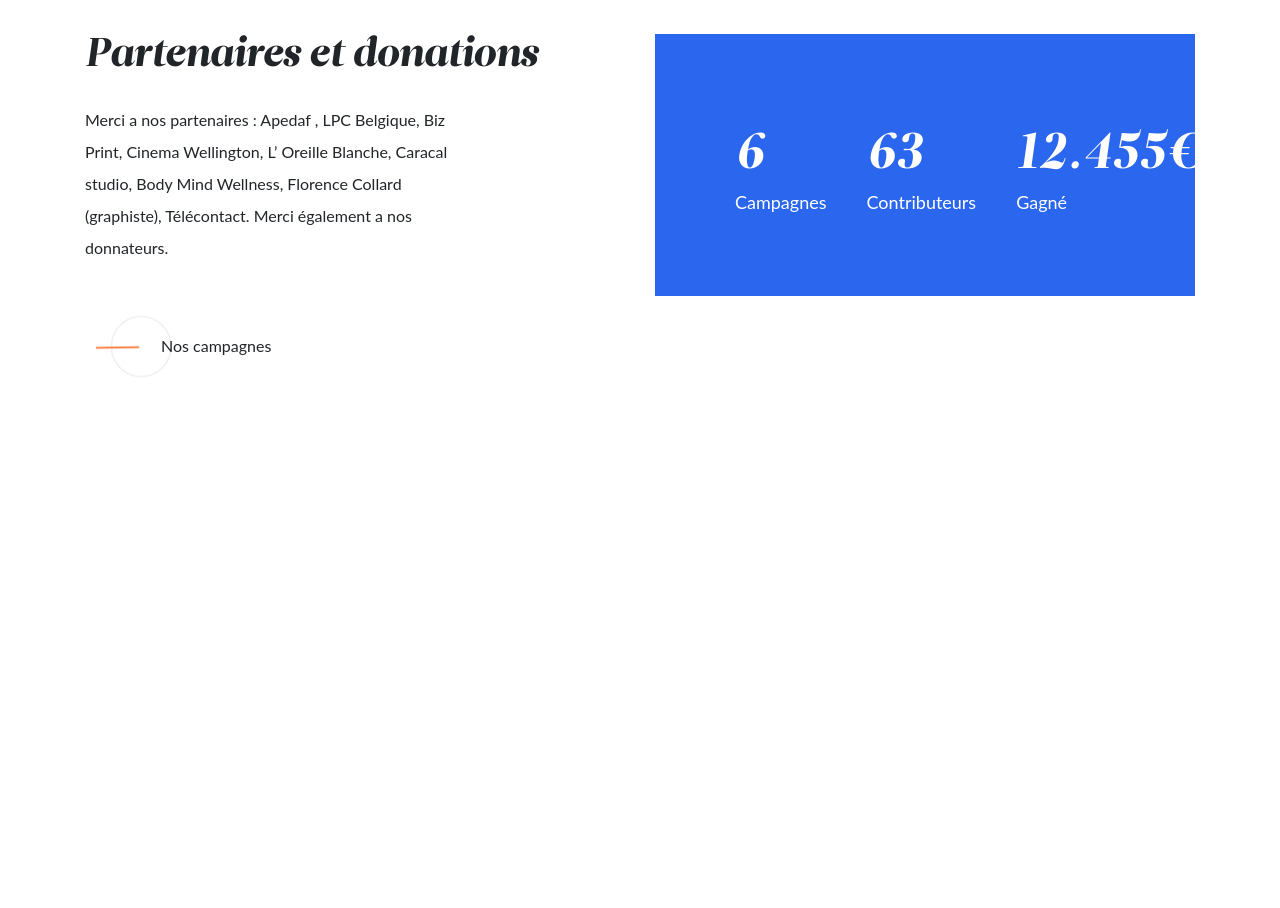
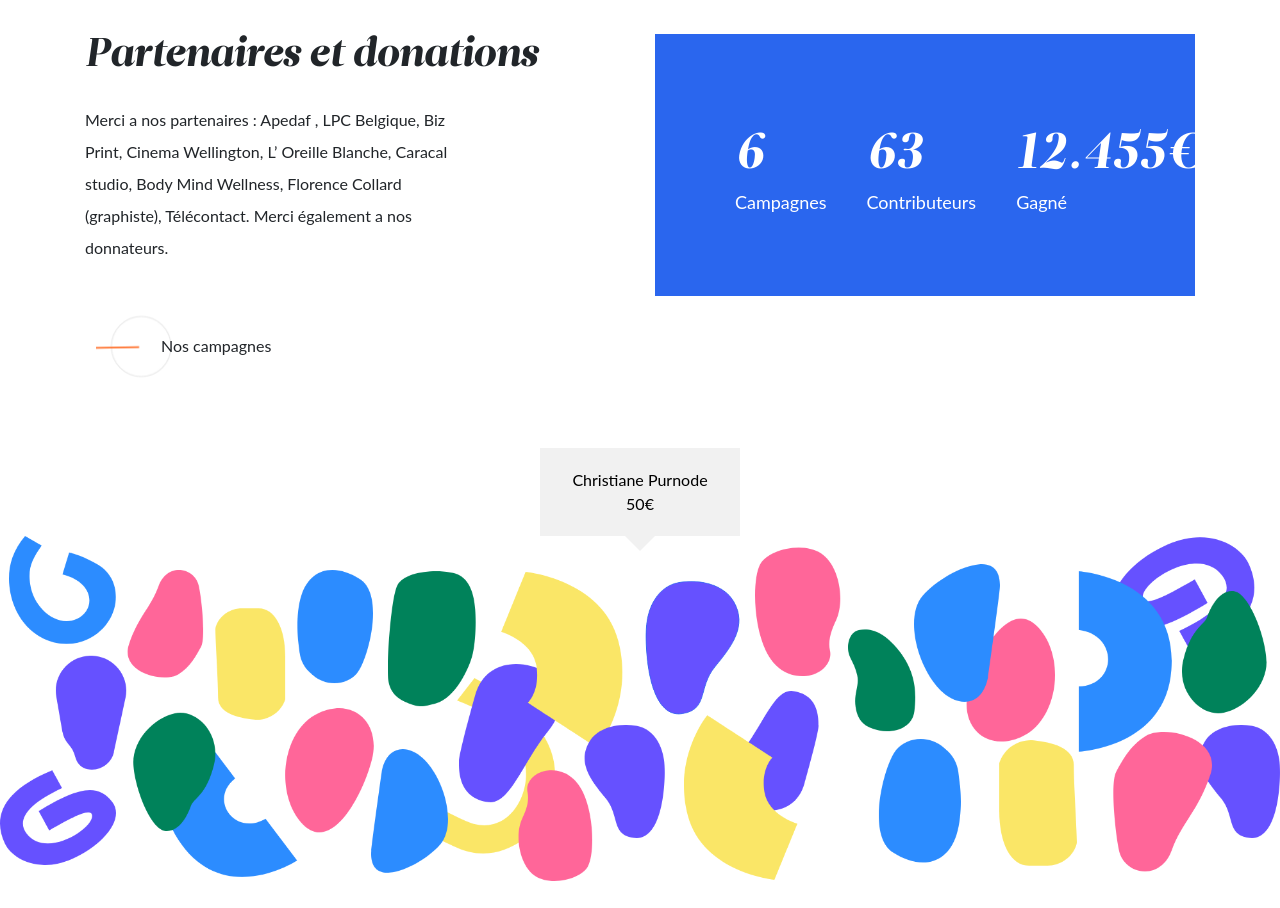
Before and after one commit to codeKameleon/auris-viva, a website: page src/index.html in a window 1280 px wide. Shown: the part 7857-8765 px from the top of the page. Before the commit the page ends 8365 px from the top, so only its background shows below. Drawn offline with Linux system fonts and the light colour scheme.

Commit message:
feat(Donations): donations structure + design

```diff
--- a/src/index.html
+++ b/src/index.html
@@ -743,6 +743,20 @@
     </section>
     <!-- end PARTNERS SECTION -->
 
+    <!-- start DONATIONS SECTION -->
+    <section class="donations container-fluid">
+      <div class="donation d-flex flex-column">
+        <span>
+          Christiane Purnode
+        </span>
+
+        <span>
+          50€
+        </span>
+      </div>
+    </section>
+    <!-- start DONATIONS SECTION -->
+
     <script src="/js/jquery.min.js"></script>
     <script src="/js/popper.min.js"></script>
     <script src="/js/bootstrap.min.js"></script>
--- /dev/null
+++ b/src/scss/home/_donations.scss
@@ -0,0 +1,31 @@
+.donations {
+  height: 50vh;
+  background: url('../../assets/img/donations.png') center center / cover
+    repeat-x;
+  @include media-breakpoint-up(xl) {
+    background-size: contain;
+  }
+  .donation {
+    position: relative;
+    top: -60px;
+    width: 200px;
+    margin: 0 auto;
+    padding: 20px;
+    background-color: $greyMedium;
+    color: $black;
+    font-family: $Lato;
+    text-align: center;
+
+    &::after {
+      content: '';
+      position: absolute;
+      z-index: 8;
+      bottom: -15px;
+      left: 50%;
+      transform: translateX(-50%);
+      border-left: 15px solid transparent;
+      border-right: 15px solid transparent;
+      border-top: 15px solid $greyMedium;
+    }
+  }
+}
--- a/src/scss/styles.scss
+++ b/src/scss/styles.scss
@@ -20,3 +20,4 @@
 @import './home/volonteers';
 @import './home/video-campaigns';
 @import './home/partners';
+@import './home/donations';
```
Also changed, not shown: src/assets/img/donations.png (added), src/css/styles.css.
